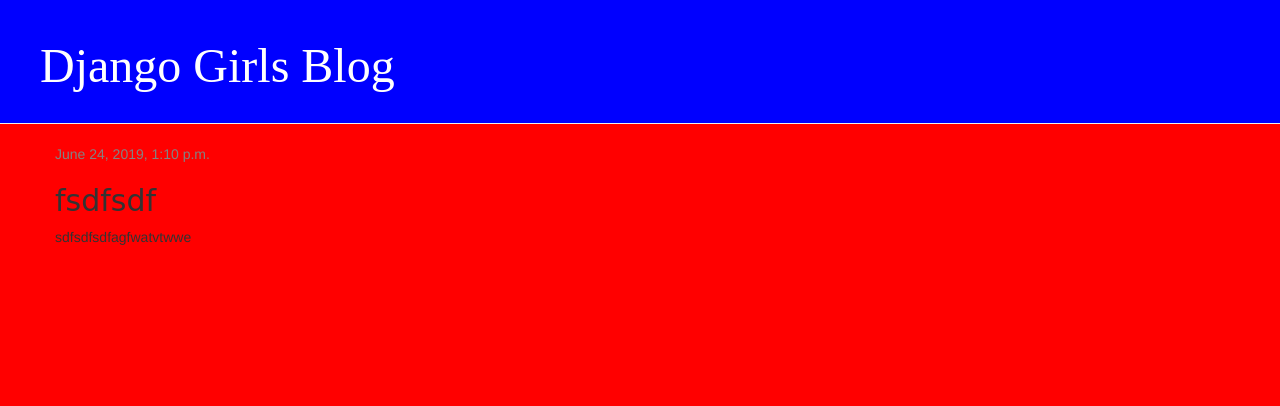
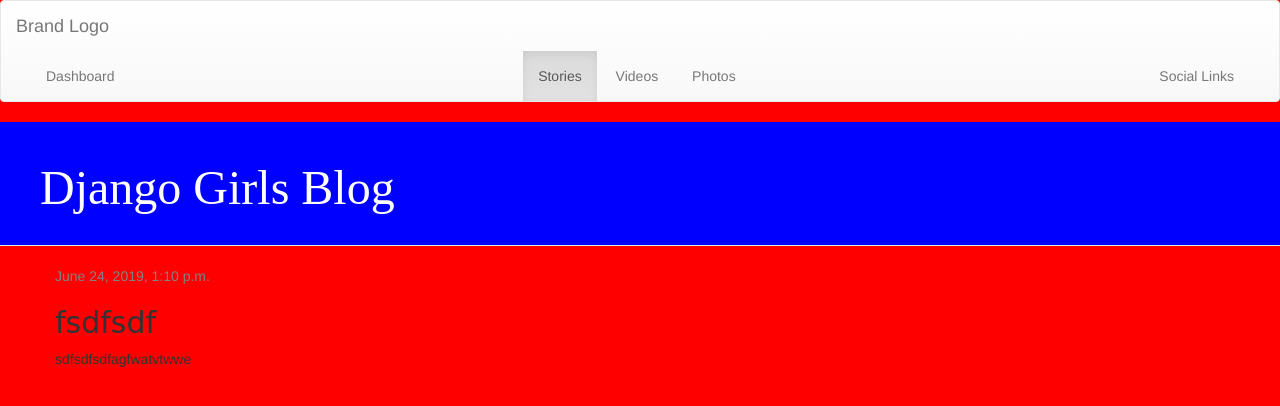
Before and after one commit to PolyAtomicIon/site-for-kanat, a Django app: page /post/7/ in a window 1280 px wide. Shown: the top 406 px of the page. Run offline with Django 3.2, Linux system fonts and the light colour scheme; data comes from the database, SQL or seed files in the repository; some libraries are stand-ins or nearby versions.

Commit message:
some changes

```diff
--- a/blog/static/css/blog.css
+++ b/blog/static/css/blog.css
@@ -2,6 +2,17 @@ h1 a, h2 a {
     color: red;
     font-family: 'Lobster';
 }
+
+.navbar-nav {
+    width: 100%;
+    text-align: center;
+}
+
+.navbar-nav li {
+    float: none;
+    display: inline-block;
+}
+
 
 body {
     background-color: red;
--- a/blog/templates/blog/base.html
+++ b/blog/templates/blog/base.html
@@ -9,6 +9,31 @@
 </head>
 
 <body>
+    <nav class="navbar navbar-default" role="navigation">
+        <div class="container-fluid">
+            <!-- Brand and toggle get grouped for better mobile display -->
+            <div class="navbar-header">
+            <button type="button" class="navbar-toggle" data-toggle="collapse" data-target="#bs-example-navbar-collapse-1">
+                <span class="sr-only">Toggle navigation</span>
+                <span class="icon-bar"></span>
+                <span class="icon-bar"></span>
+                <span class="icon-bar"></span>
+            </button>
+            <a class="navbar-brand" href="#">Brand Logo</a>
+            </div>
+
+            <!-- Collect the nav links, forms, and other content for toggling -->
+            <div class="collapse navbar-collapse" id="bs-example-navbar-collapse-1">
+            <ul class="nav navbar-nav">
+                <li class="pull-left"><a href="#">Dashboard</a></li>
+                <li class="active"><a href="#">Stories</a></li>
+                <li><a href="#">Videos</a></li>
+                <li><a href="#">Photos</a></li>
+                <li class="social pull-right"><a href="#">Social Links</a></li>
+            </ul>
+            </div><!-- /.navbar-collapse -->
+        </div><!-- /.container-fluid -->
+    </nav>
     <div class="page-header">
         {% if user.is_authenticated %}
             <a href="{% url 'post_new' %}" class="top-menu"><span class="glyphicon glyphicon-plus"></span></a>
```
